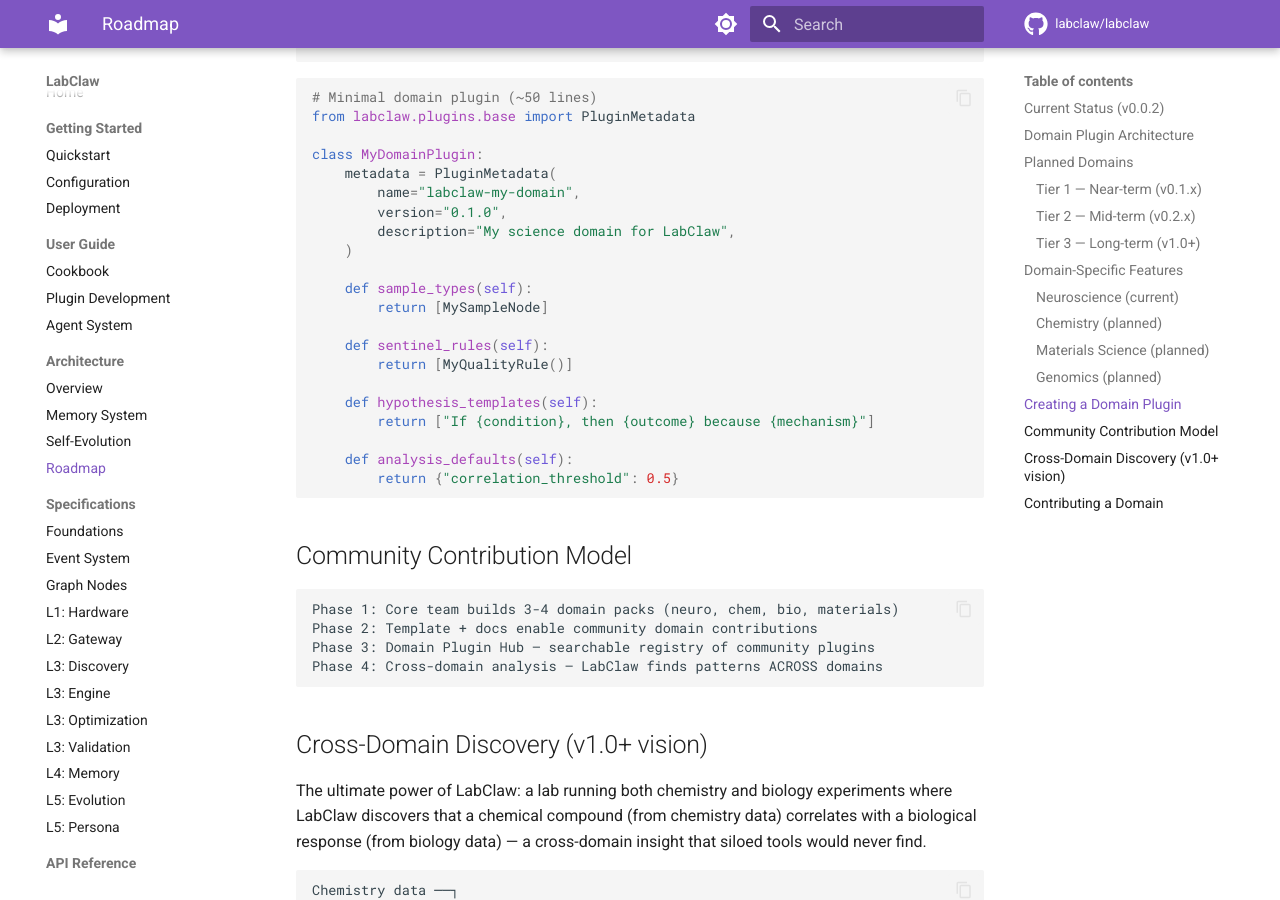
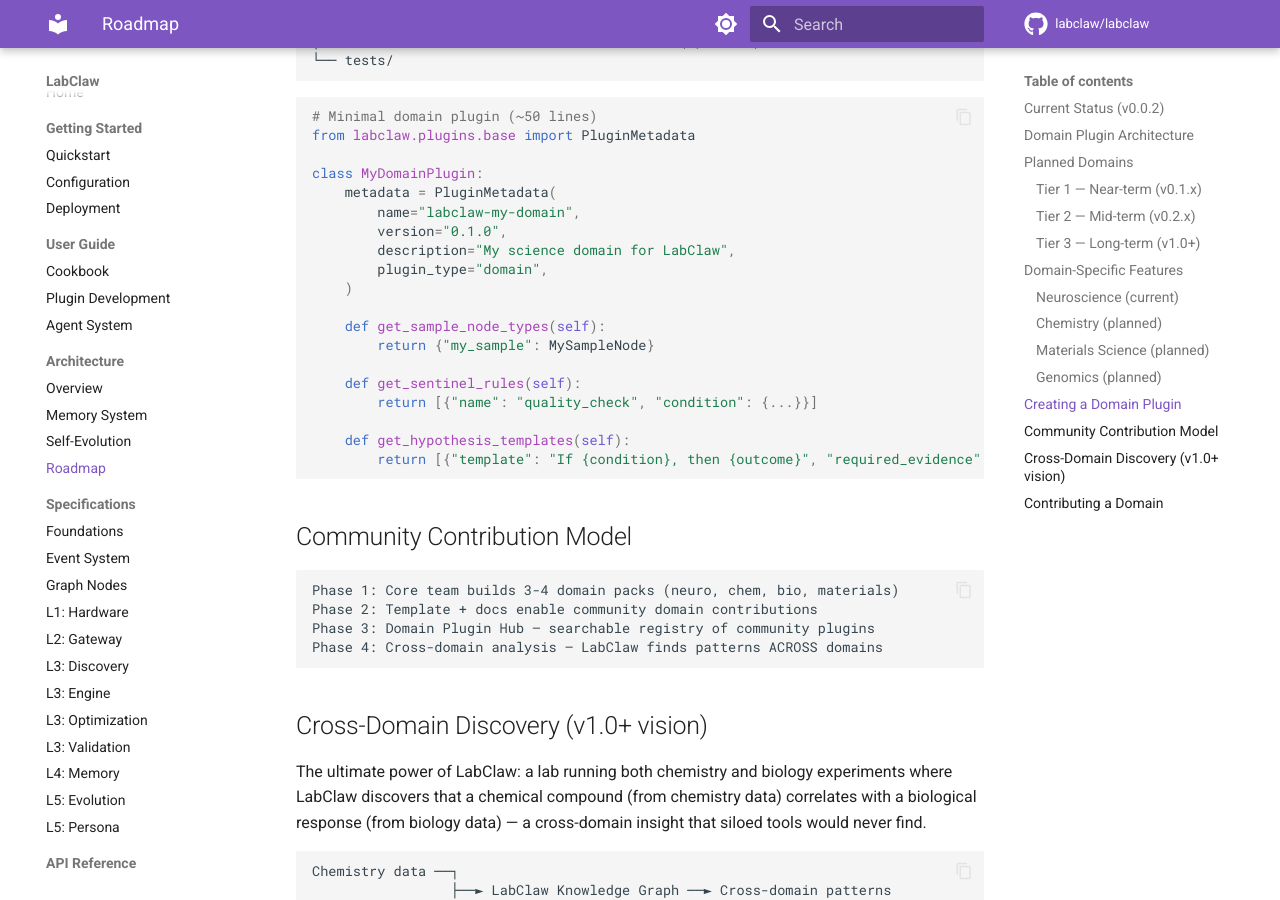
Before and after one commit to labclaw/labclaw, an MkDocs documentation site: the page built from docs/roadmap.md, in a window 1280 px wide and 900 px high, scrolled down 3108 px. Built offline with MkDocs 1.6.1 and Material for MkDocs 9.7.7, drawn with Linux system fonts in a browser that asks for light colours; comment, search, counter and statistics services are not loaded; some of the changed text lies outside the part shown.

Commit message:
docs: fix display issues and stale content across docs pages (#20)
- Update default API host from 0.0.0.0 to 127.0.0.1 (matches security hardening)
- Remove remaining "Shen Neuroscience Lab" reference in cookbook example
- Fix DomainPlugin protocol signatures in roadmap to match actual API
- Escape regex pattern in L4-memory spec to suppress autorefs warning
- Add orphaned CI/CD and Migrations pages to mkdocs nav

Co-authored-by: Claude Opus 4.6 <noreply@anthropic.com>

````diff
--- a/docs/roadmap.md
+++ b/docs/roadmap.md
@@ -14,10 +14,11 @@ Each domain plugin provides:
 
 ```python
 class DomainPlugin(Protocol):
-    def sample_types(self) -> list[type[GraphNode]]: ...
-    def sentinel_rules(self) -> list[SentinelRule]: ...
-    def hypothesis_templates(self) -> list[str]: ...
-    def analysis_defaults(self) -> dict[str, Any]: ...
+    metadata: PluginMetadata
+
+    def get_sample_node_types(self) -> dict[str, type]: ...
+    def get_sentinel_rules(self) -> list[dict[str, Any]]: ...
+    def get_hypothesis_templates(self) -> list[dict[str, Any]]: ...
 ```
 
 A new domain = **< 100 lines** of Python to define sample types, safety rules, and analysis defaults.
@@ -127,19 +128,17 @@ class MyDomainPlugin:
         name="labclaw-my-domain",
         version="0.1.0",
         description="My science domain for LabClaw",
+        plugin_type="domain",
     )
 
-    def sample_types(self):
-        return [MySampleNode]
+    def get_sample_node_types(self):
+        return {"my_sample": MySampleNode}
 
-    def sentinel_rules(self):
-        return [MyQualityRule()]
+    def get_sentinel_rules(self):
+        return [{"name": "quality_check", "condition": {...}}]
 
-    def hypothesis_templates(self):
-        return ["If {condition}, then {outcome} because {mechanism}"]
-
-    def analysis_defaults(self):
-        return {"correlation_threshold": 0.5}
+    def get_hypothesis_templates(self):
+        return [{"template": "If {condition}, then {outcome}", "required_evidence": ["correlation"]}]
 ```
 
 ## Community Contribution Model
--- a/mkdocs.yml
+++ b/mkdocs.yml
@@ -106,3 +106,6 @@ nav:
   - API Reference:
       - REST API: api-reference.md
       - Python API: reference/python-api.md
+      - CI/CD: reference/ci-cd.md
+  - Migrations:
+      - "2026-02-20 API Changes": migrations/2026-02-20-api-behavior-changes.md
````
Also changed, not shown: docs/configuration.md (+2 -2 lines), docs/cookbook.md (+1 -1 lines), docs/specs/L4-memory.md (+2 -2 lines).
